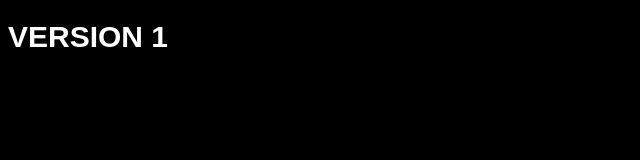
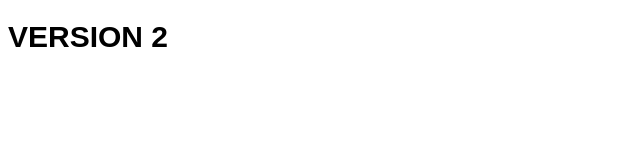
Before and after one commit to gcorreaalves/gen-assets-releases, a plain HTML site: page index.html in a window 1280 px wide. Shown: the whole page, without its empty margins (0-640 px from the left). Drawn offline with Linux system fonts and the light colour scheme.

Commit message:
version 2

```diff
--- a/assets/css/styles.css
+++ b/assets/css/styles.css
@@ -1,9 +1,9 @@
 body{
-  background: #000;
+  background: #fff;
   font-size: 14px;
   font-family: 'Arial';
 }
 h1{
-  color: #fff;
+  color: #000;
   font-size: 30px;
 }
--- a/assets/js/script.js
+++ b/assets/js/script.js
@@ -1 +1 @@
-console.log('v1');
+console.log('v2');
--- a/index.html
+++ b/index.html
@@ -2,11 +2,11 @@
 <html lang="en">
 <head>
   <meta charset="UTF-8">
-  <title>Version 1</title>
+  <title>Version 2</title>
   <link rel="stylesheet" href="assets/css/styles.css">
 </head>
 <body>
-  <h1>VERSION 1</h1>
+  <h1>VERSION 2</h1>
   <script src="assets/js/script.js"></script>
 </body>
 </html>
```
